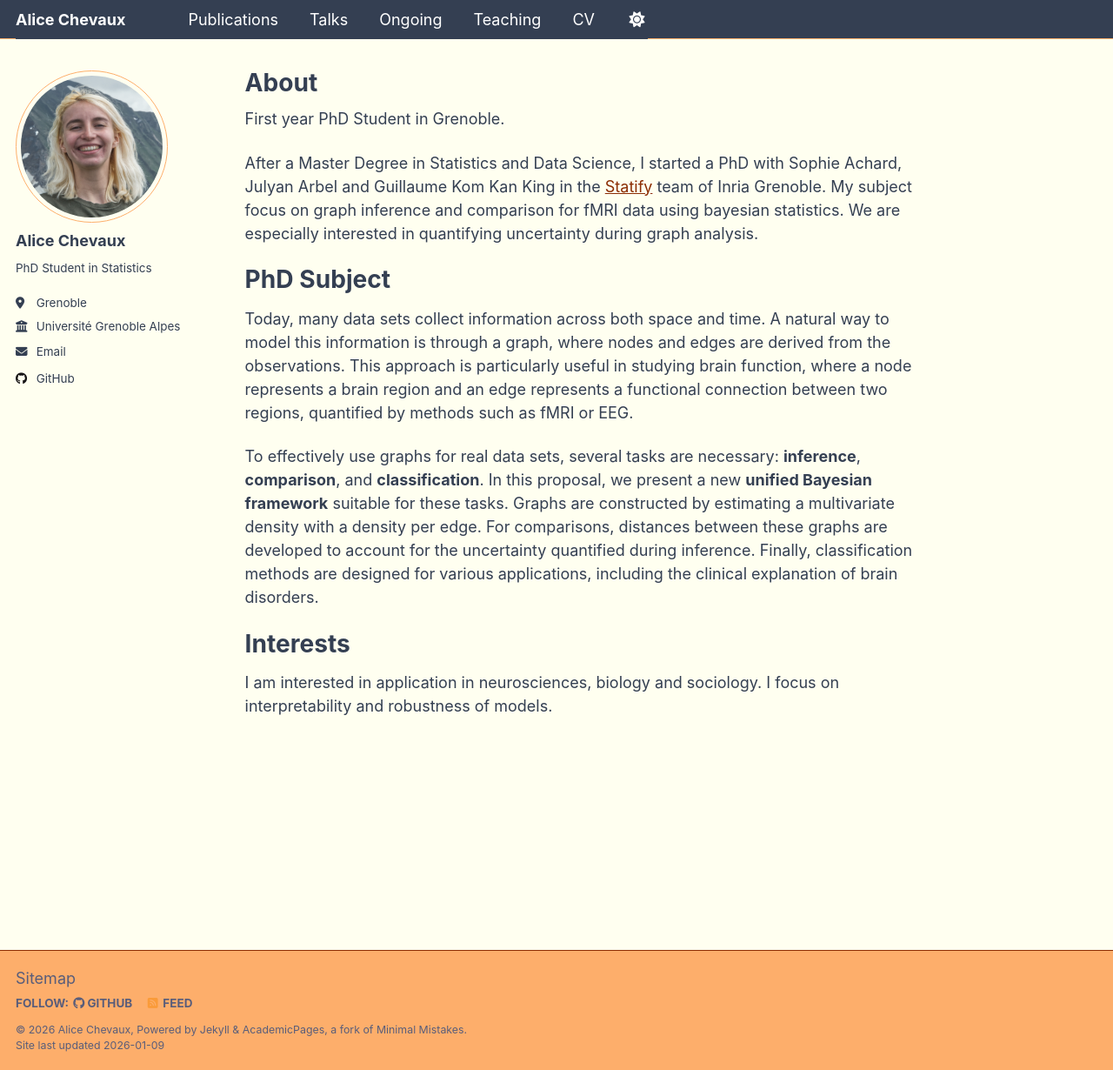
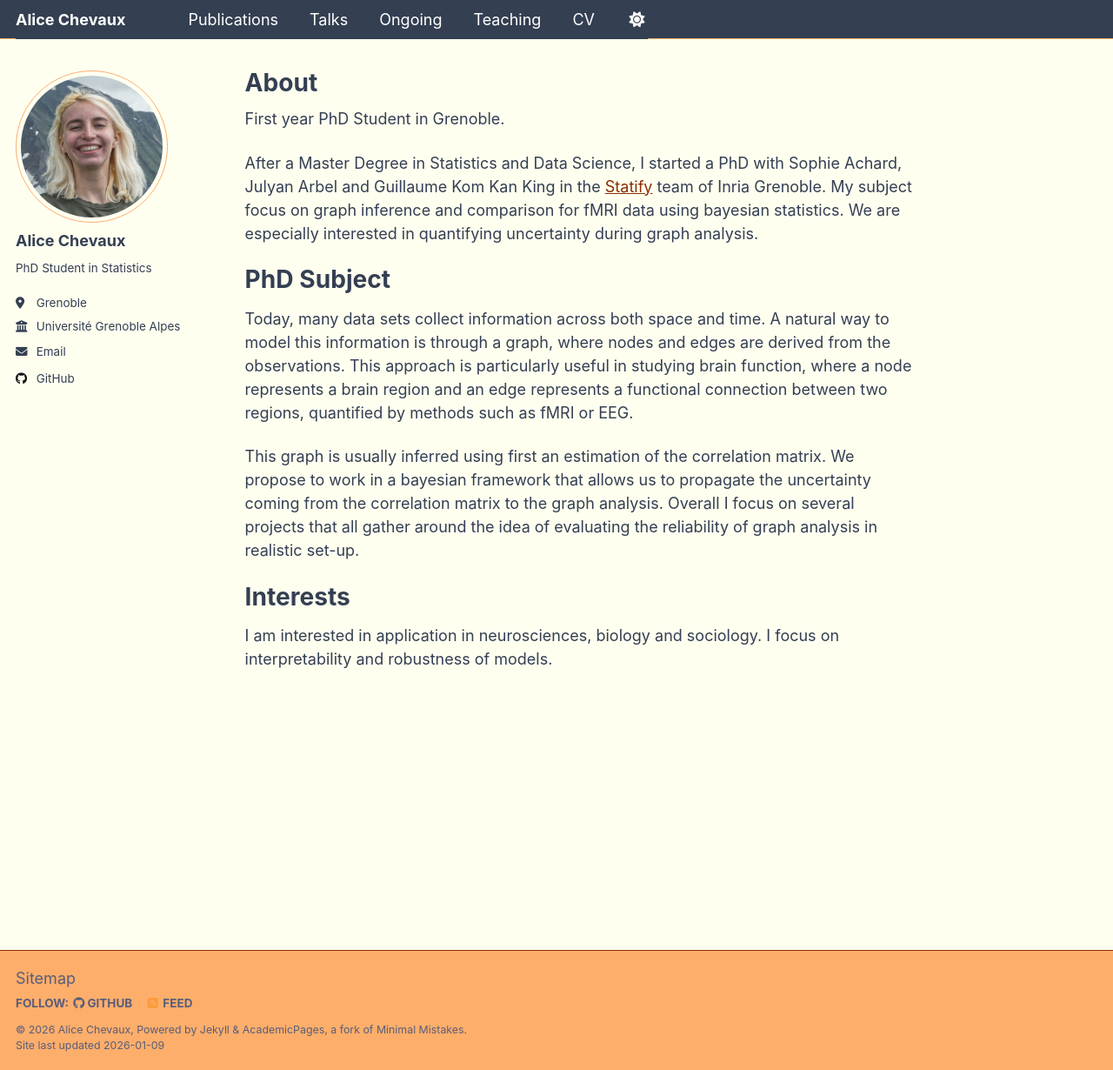
Before and after one commit to alicechevaux/alicechevaux.github.io, a Jekyll site: the page built from _pages/about.md, in a window 1280 px wide and 1230 px high. Shown: the whole window at 87% size. Built offline with Jekyll 4.4.1, drawn with Linux system fonts in a browser that asks for light colours.

Commit message:
Revise about.md for clarity on graph analysis
Updated the section on graph modeling and Bayesian framework for clarity and detail.

```diff
--- a/_pages/about.md
+++ b/_pages/about.md
@@ -16,7 +16,7 @@ My subject focus on graph inference and comparison for fMRI data using bayesian
 
 Today, many data sets collect information across both space and time. A natural way to model this information is through a graph, where nodes and edges are derived from the observations. This approach is particularly useful in studying brain function, where a node represents a brain region and an edge represents a functional connection between two regions, quantified by methods such as fMRI or EEG.
 
-To effectively use graphs for real data sets, several tasks are necessary: **inference**, **comparison**, and **classification**. In this proposal, we present a new **unified Bayesian framework** suitable for these tasks. Graphs are constructed by estimating a multivariate density with a density per edge. For comparisons, distances between these graphs are developed to account for the uncertainty quantified during inference. Finally, classification methods are designed for various applications, including the clinical explanation of brain disorders.
+This graph is usually inferred using first an estimation of the correlation matrix. We propose to work in a bayesian framework that allows us to propagate the uncertainty coming from the correlation matrix to the graph analysis. Overall I focus on several projects that all gather around the idea of evaluating the reliability of graph analysis in realistic set-up.
 
 # Interests
 I am interested in application in neurosciences, biology and sociology. I focus on interpretability and robustness of models.
```
